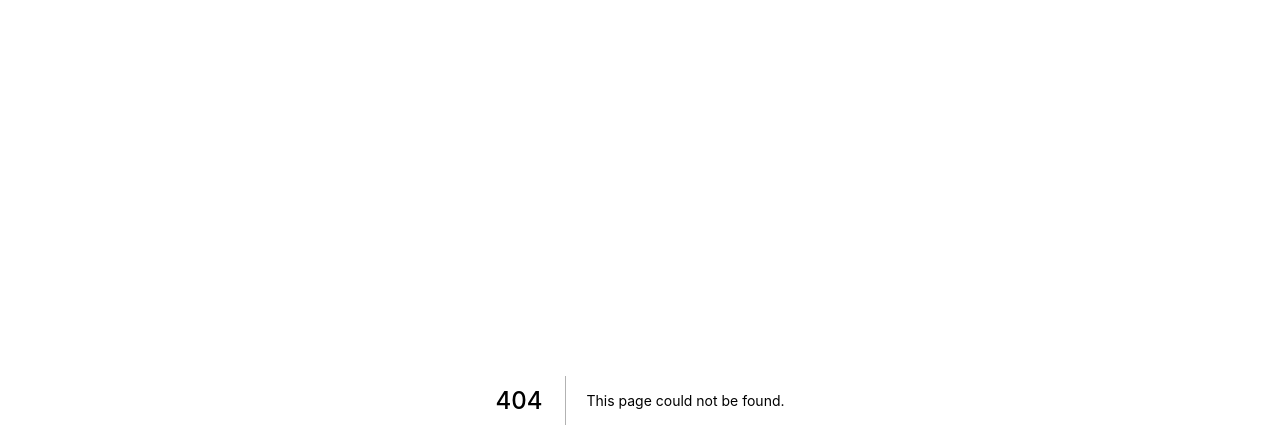
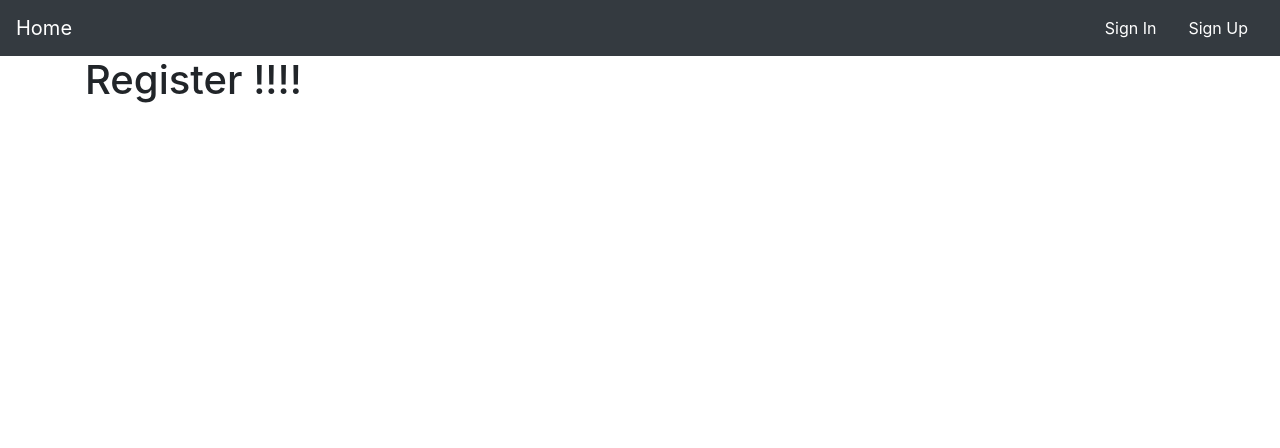
Before and after one commit to melanierolo/Restaurant-App-nextjs, a Next.js app in the folder restaurant-app/: page /register in a window 1280 px wide. Before the commit this address had no page. Shown: the top 448 px of the page. Built offline with nearby package versions, Linux system fonts and the light colour scheme.

Commit message:
Create the corresponding files inside the /pages directory for next to recognize the routes-register.js and login.js

```diff
--- a/restaurant-app/package.json
+++ b/restaurant-app/package.json
@@ -10,8 +10,9 @@
   },
   "dependencies": {
     "next": "12.1.5",
-    "react": "18.1.0",
-    "react-dom": "18.1.0"
+    "react": "^18.1.0",
+    "react-dom": "^18.1.0",
+    "reactstrap": "^9.0.2"
   },
   "devDependencies": {
     "eslint": "8.14.0",
--- a/restaurant-app/pages/_app.js
+++ b/restaurant-app/pages/_app.js
@@ -1,6 +1,7 @@
 import "../styles/globals.css";
 import React from "react";
 import Head from "next/head";
+import Layout from "../components/Layout";
 
 function MyApp({ Component, pageProps }) {
   return (
@@ -13,8 +14,9 @@ function MyApp({ Component, pageProps }) {
           crossOrigin="anonymous"
         />
       </Head>
-
-      <Component {...pageProps} />
+      <Layout>
+        <Component {...pageProps} />
+      </Layout>
     </>
   );
 }
--- /dev/null
+++ b/restaurant-app/pages/register.js
@@ -0,0 +1,9 @@
+export default function Register() {
+  return (
+    <>
+      <div>
+        <h1>Register !!!!</h1>
+      </div>
+    </>
+  );
+}
```
Also changed, not shown: restaurant-app/pages/login.js (added, +9 -0 lines), 2 other files (tests, documents, lock files or other folders).
